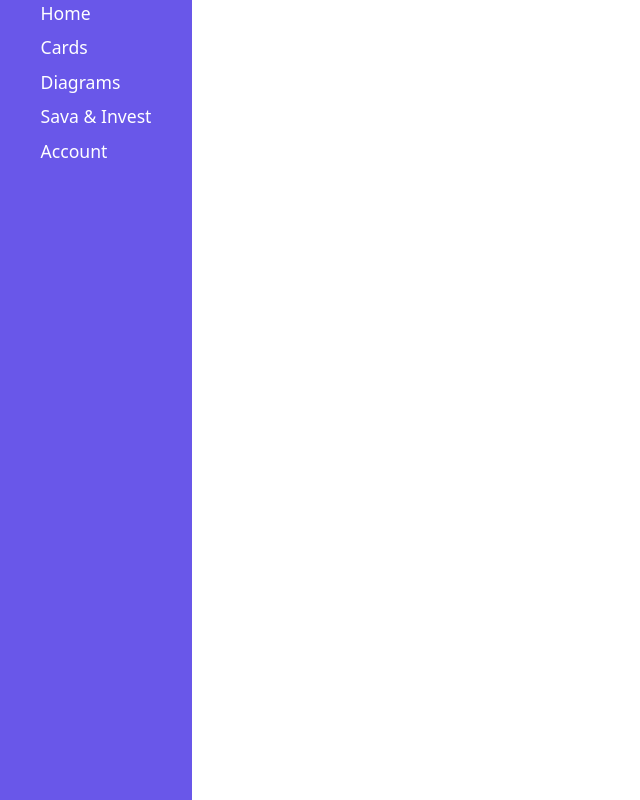
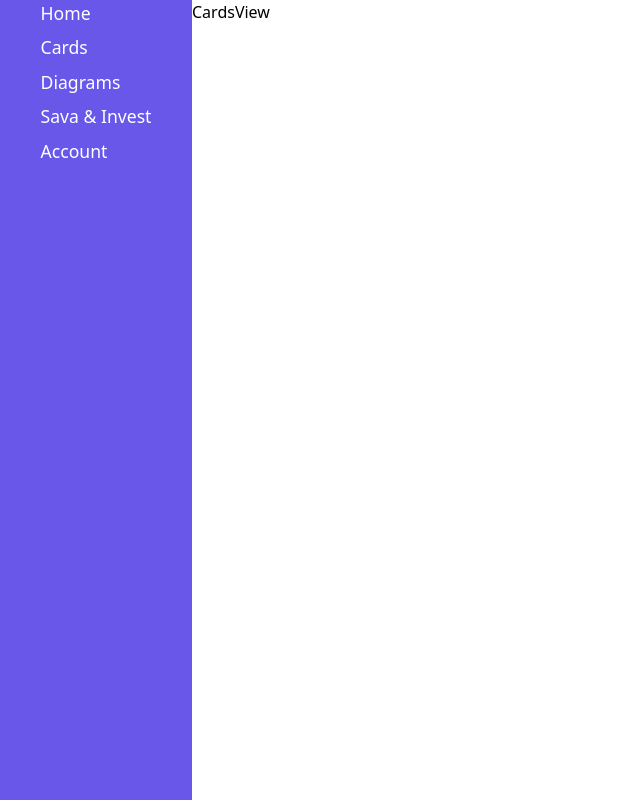
Before and after one commit to TomaszGrobelski/Econowise, a React (Vite) app: page /cards in a window 1280 px wide. Shown: the whole page, without its empty margins (0-640 px from the left). Built offline with nearby package versions, Linux system fonts and the light colour scheme.

Commit message:
Econowise: Add page routing (#2)

```diff
--- a/package.json
+++ b/package.json
@@ -14,7 +14,8 @@
     "@emotion/styled": "^11.11.0",
     "@mui/material": "^5.15.10",
     "react": "^18.2.0",
-    "react-dom": "^18.2.0"
+    "react-dom": "^18.2.0",
+    "react-router-dom": "^6.22.1"
   },
   "devDependencies": {
     "@types/react": "^18.2.55",
--- a/src/App.tsx
+++ /dev/null
@@ -1,11 +0,0 @@
-import NavBar from "./components/navbar/NavBar"
-
-
-function App() {
-    return <div>
-        <NavBar />
-
-    </div>
-}
-
-export default App
--- /dev/null
+++ b/src/components/components/PageContainer.tsx
@@ -0,0 +1,10 @@
+import React from 'react';
+
+interface IPageContainer {
+    children: React.ReactNode;
+}
+const PageContainer = ({ children }: IPageContainer) => {
+    return <div className="container flex">{children}</div>;
+};
+
+export default PageContainer;
--- a/src/components/navbar/NavBar.tsx
+++ b/src/components/navbar/NavBar.tsx
@@ -1,12 +1,19 @@
 import { navbarList } from './navbarList';
+import { Link } from 'react-router-dom';
 
 const NavBar = () => {
     return (
         <div className=" w-48 h-screen bg-main flex justify-center">
             <nav>
-                <ul className='flex flex-col gap-2'>
+                <ul className="flex flex-col gap-2">
                     {navbarList.map((item) => (
-                        <li className='text-white text-[1.1rem]' key={item.name}>{item.name}</li>
+                        <Link
+                            key={item.name}
+                            to={item.link}
+                            className="text-white text-[1.1rem]"
+                        >
+                            {item.name}
+                        </Link>
                     ))}
                 </ul>
             </nav>
--- a/src/components/navbar/navbarList.ts
+++ b/src/components/navbar/navbarList.ts
@@ -1,7 +1,7 @@
 export const navbarList = [
-    { name: 'Home' },
-    { name: 'Cards' },
-    { name: 'Diagrams' },
-    { name: 'Sava & Invest' },
-    { name: 'Account' },
+    { name: 'Home', link:'/' },
+    { name: 'Cards', link:'/cards' },
+    { name: 'Diagrams', link:'/diagrams' },
+    { name: 'Sava & Invest', link:'/saveinvest' },
+    { name: 'Account', link:'/account' },
 ]
--- a/src/main.tsx
+++ b/src/main.tsx
@@ -1,10 +1,35 @@
-import React from 'react'
-import ReactDOM from 'react-dom/client'
-import App from './App.tsx'
-import './index.css'
+import React from 'react';
+import ReactDOM from 'react-dom/client';
+import './index.css';
+import { createBrowserRouter, RouterProvider } from 'react-router-dom';
+import Dashboard from './sections/Dashboard/Dashboard.tsx';
+import CardsView from './sections/Cards/CardsView.tsx';
+
+const router = createBrowserRouter([
+    {
+        path: '/',
+        element: <Dashboard />,
+    },
+    {
+        path: '/cards',
+        element: <CardsView />,
+    },
+    {
+        path: '/diagrams',
+        element: <Dashboard />,
+    },
+    {
+        path: '/saveinvest',
+        element: <Dashboard />,
+    },
+    {
+        path: '/account',
+        element: <Dashboard />,
+    },
+]);
 
 ReactDOM.createRoot(document.getElementById('root')!).render(
     <React.StrictMode>
-        <App />
+        <RouterProvider router={router} />
     </React.StrictMode>
-)
+);
--- /dev/null
+++ b/src/sections/Cards/CardsView.tsx
@@ -0,0 +1,13 @@
+import PageContainer from '../../components/components/PageContainer';
+import NavBar from '../../components/navbar/NavBar';
+
+const CardsView = () => {
+    return (
+        <PageContainer>
+            <NavBar />
+            CardsView
+        </PageContainer>
+    );
+};
+
+export default CardsView;
--- /dev/null
+++ b/src/sections/Dashboard/Dashboard.tsx
@@ -0,0 +1,13 @@
+import PageContainer from '../../components/components/PageContainer';
+import NavBar from '../../components/navbar/NavBar';
+
+const Dashboard = () => {
+    return (
+        <PageContainer>
+            <NavBar />
+            Dashboard
+        </PageContainer>
+    );
+};
+
+export default Dashboard;
```
Also changed, not shown: src/App.css (deleted), 1 other file (tests, documents, lock files or other folders).
